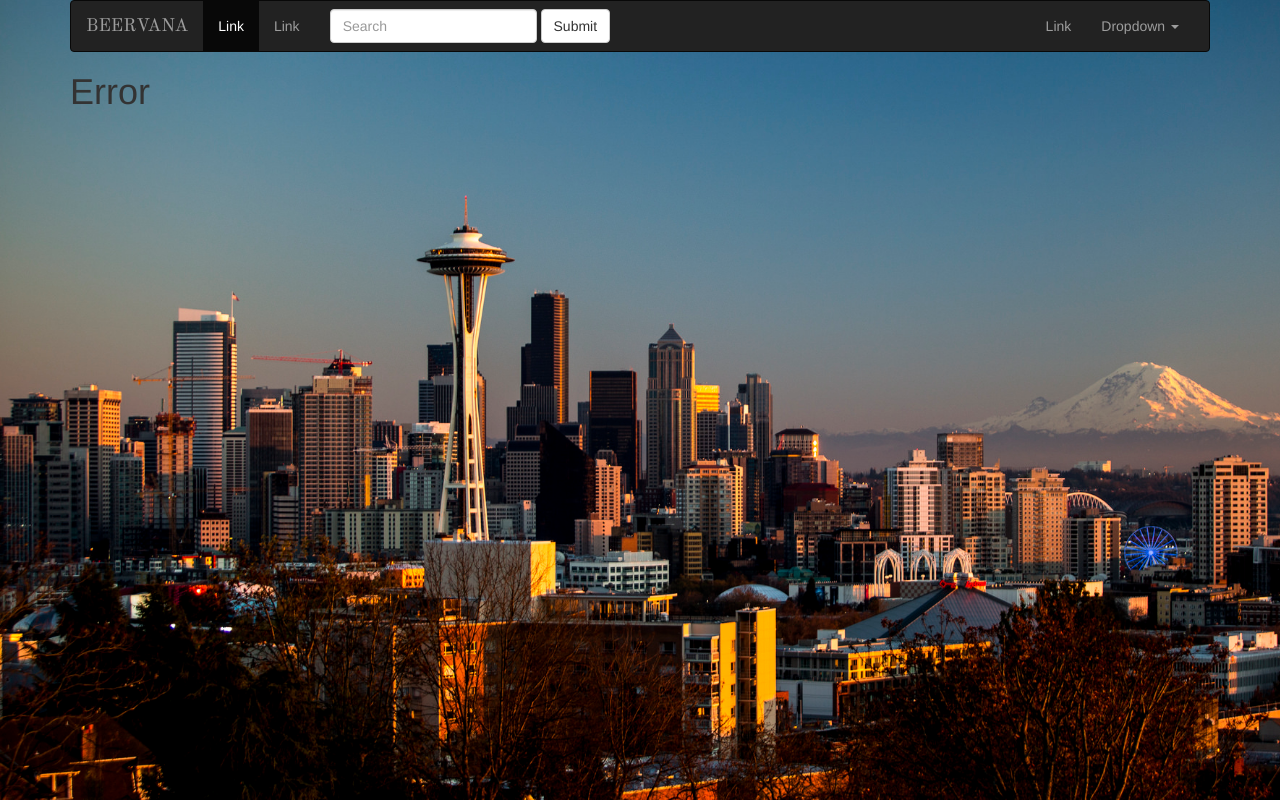
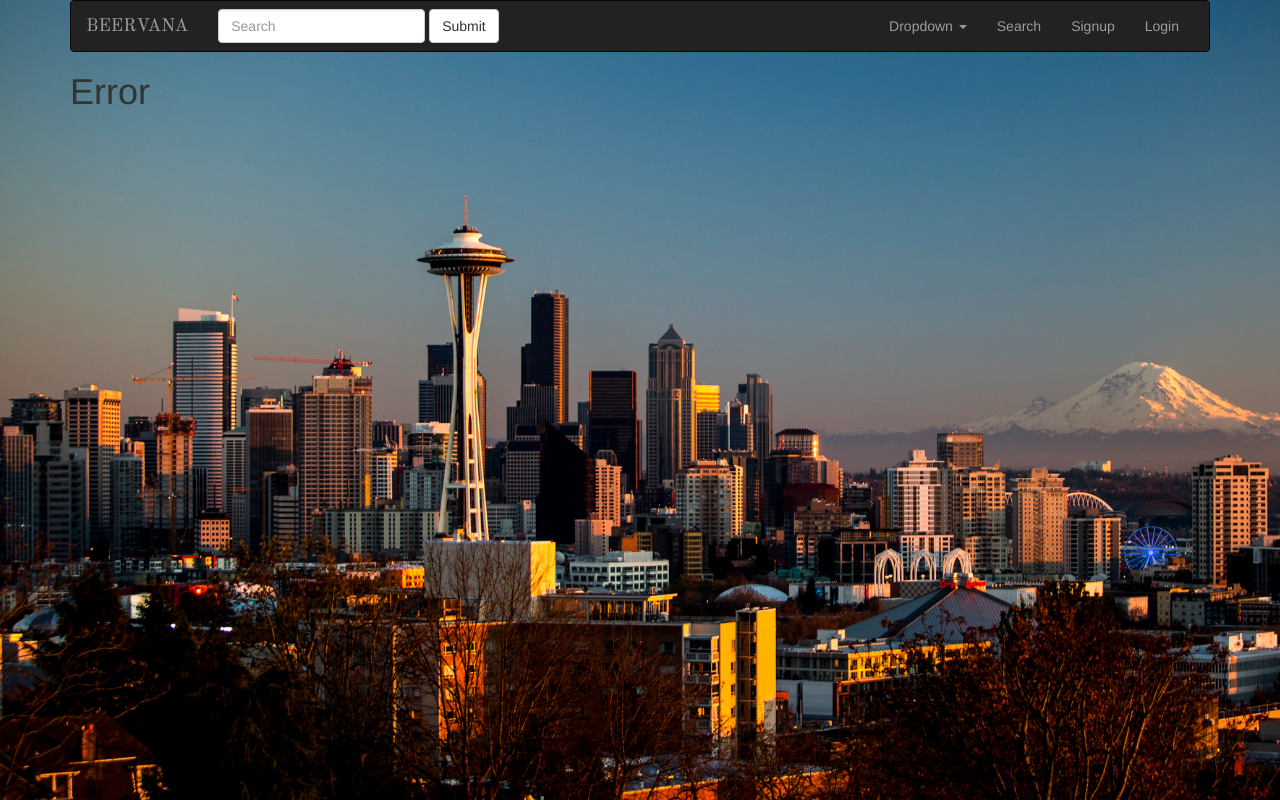
Before and after one commit to dnuzum/beervana, a website: page public/index.html in a window 1280 px wide. Drawn offline with nearby package versions, Linux system fonts and the light colour scheme; some packages are replaced by stand-ins of ours; a script that the page names is missing.

Commit message:
local auth complete

```diff
--- a/public/app/views/navbar.html
+++ b/public/app/views/navbar.html
@@ -1,4 +1,4 @@
-<nav class="navbar navbar-inverse" role="navigation">
+<nav class="navbar navbar-inverse" role="navigation" ng-controller="NavCtrl">
   <div class="container-fluid">
     <!-- Brand and toggle get grouped for better mobile display -->
     <div class="navbar-header">
@@ -8,15 +8,17 @@
         <span class="icon-bar"></span>
         <span class="icon-bar"></span>
       </button>
-      <a class="navbar-brand" href="#">BEERVANA</a>
+      <a class="navbar-brand" href="/">BEERVANA</a>
     </div>
 
     <!-- Collect the nav links, forms, and other content for toggling -->
     <div class="collapse navbar-collapse navbar-ex1-collapse">
-      <ul class="nav navbar-nav">
-        <li class="active"><a href="#">Link</a></li>
-        <li><a href="#">Link</a></li>
-      </ul>
+      <ul class="nav navbar-nav navbar-right">
+      <li><a href='/search'>Search</a></li>
+      <li><a href="/signup" ng-hide="Auth.isLoggedIn()">Signup</a></li>
+      <li><a href="/login" ng-hide="Auth.isLoggedIn()">Login</a></li>
+      <li><a ng-click="logout()" ng-show="Auth.isLoggedIn()">Logout</a></li>
+    </ul>
       <form class="navbar-form navbar-left" role="search">
         <div class="form-group">
           <input type="text" class="form-control" placeholder="Search">
@@ -24,7 +26,6 @@
         <button type="submit" class="btn btn-default">Submit</button>
       </form>
       <ul class="nav navbar-nav navbar-right">
-        <li><a href="#">Link</a></li>
         <li class="dropdown">
           <a href="#" class="dropdown-toggle" data-toggle="dropdown">Dropdown <b class="caret"></b></a>
           <ul class="dropdown-menu">
```
